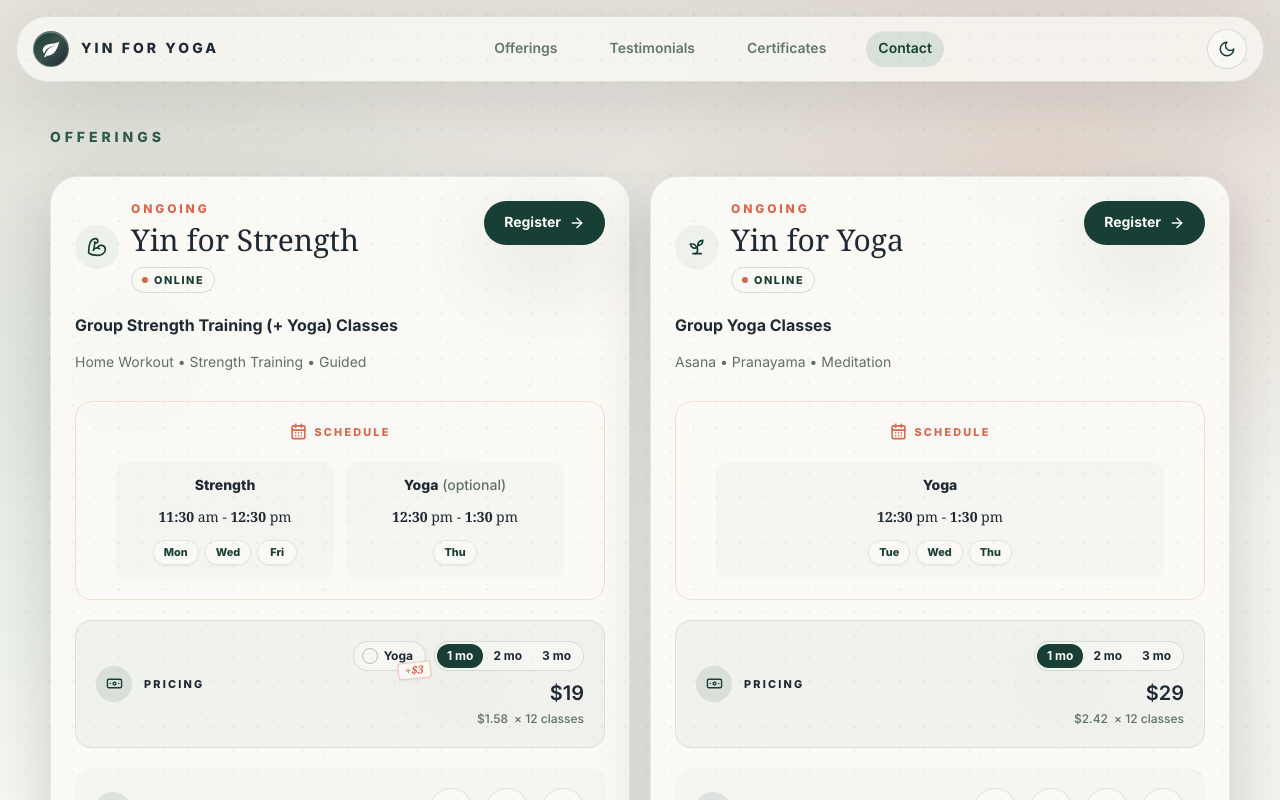
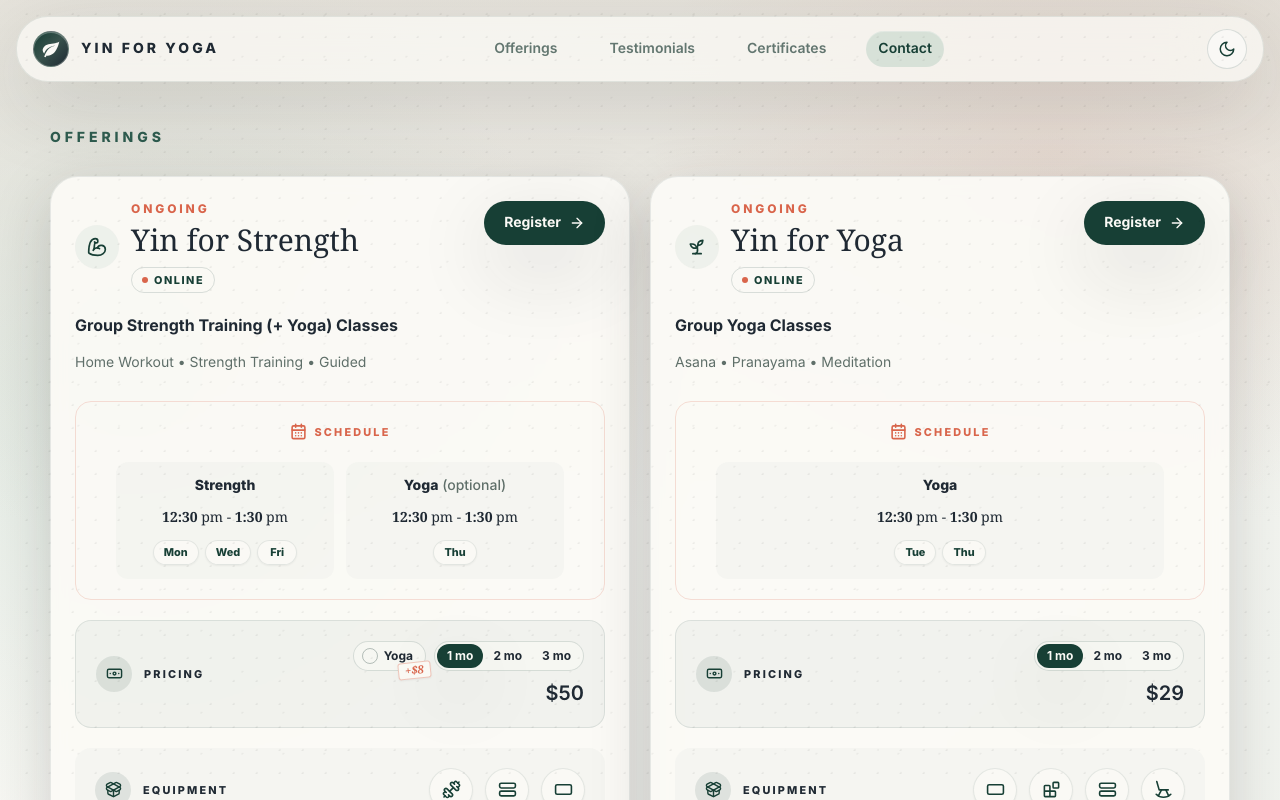
Before and after one commit to yinforyoga/yinforyoga.github.io, a Next.js app: page / in a window 1280 px wide. Shown: the top 800 px of the page. Built offline with nearby package versions, Linux system fonts and the light colour scheme.

Commit message:
Improve pricing (style + amount)

```diff
--- a/app/globals.css
+++ b/app/globals.css
@@ -119,6 +119,14 @@ body::before {
   padding-inline: 0.12em;
 }
 
+/* The stroke deliberately rides the LOWER THIRD of the numerals rather than
+   their vertical centre. A strike through the middle lands exactly on the
+   waist of an 8 (and the bowl joins of 3/6/9), which is the only thing
+   telling those digits apart from a 0 — at 14px, ₹4,800 read as ₹4,000.
+   Crossing the lower bowls instead leaves every identifying feature intact.
+   Heights are in em so the stroke stays proportional if the price size
+   changes, and the tilt is shallow enough that the line stays inside that
+   lower band across the whole string instead of sweeping up into the waist. */
 .price-strike::before,
 .price-strike::after {
   pointer-events: none;
@@ -126,35 +134,36 @@ body::before {
   position: absolute;
   left: -0.14em;
   right: -0.14em;
-  top: 50%;
   border-radius: 999px;
   transform-origin: center;
 }
 
 .price-strike::after {
-  height: 2.5px;
+  top: 61%;
+  height: 0.11em;
   background: linear-gradient(
     90deg,
     rgba(217, 101, 75, 0),
-    rgba(217, 101, 75, 0.95) 14%,
-    rgba(217, 101, 75, 0.95) 86%,
+    rgba(217, 101, 75, 0.95) 12%,
+    rgba(217, 101, 75, 0.95) 88%,
     rgba(217, 101, 75, 0)
   );
-  transform: translateY(-50%) rotate(-7deg);
+  transform: translateY(-50%) rotate(-3.5deg);
 }
 
 /* Ghost second pass, so the strike reads like it was drawn by hand. */
 .price-strike::before {
-  height: 1.5px;
-  opacity: 0.4;
+  top: 65%;
+  height: 0.07em;
+  opacity: 0.38;
   background: linear-gradient(
     90deg,
     rgba(217, 101, 75, 0),
-    rgba(217, 101, 75, 0.8) 22%,
-    rgba(217, 101, 75, 0.8) 78%,
+    rgba(217, 101, 75, 0.8) 20%,
+    rgba(217, 101, 75, 0.8) 80%,
     rgba(217, 101, 75, 0)
   );
-  transform: translateY(-10%) rotate(-9deg);
+  transform: translateY(-50%) rotate(-5.5deg);
 }
 
 .dark .price-strike::after,
--- a/app/page.tsx
+++ b/app/page.tsx
@@ -16,7 +16,7 @@ import type { LucideIcon } from "lucide-react";
 import { SiInstagram, SiWhatsapp } from "@icons-pack/react-simple-icons";
 import {
   certificates,
-  durationDiscounts,
+  type DurationDiscounts,
   type Offering,
   type OfferingAddOn,
   type OfferingLocalTime,
@@ -196,7 +196,7 @@ function OfferingCard({
 
         <PricingInfo
           price={offering.price}
-          schedule={offering.schedule}
+          durationDiscounts={offering.durationDiscounts}
           addOn={offering.addOn}
         />
 
@@ -213,31 +213,11 @@ function OfferingCard({
   );
 }
 
-function getWeeklyClassCount(
-  schedule: OfferingSchedule,
-  includeOptional: boolean,
-) {
-  const count = schedule.split
-    .filter((item) => !item.optional || includeOptional)
-    .reduce((total, item) => total + item.days.length, 0);
-
-  return count || 1;
-}
-
 function formatTotal(amount: number, currency: string) {
   return new Intl.NumberFormat(undefined, {
     style: "currency",
     currency,
     maximumFractionDigits: 0,
-  }).format(amount);
-}
-
-function formatPerClass(amount: number, currency: string) {
-  return new Intl.NumberFormat(undefined, {
-    style: "currency",
-    currency,
-    minimumFractionDigits: 0,
-    maximumFractionDigits: 2,
   }).format(amount);
 }
 
@@ -256,11 +236,11 @@ function getDiscountedTotal(
 
 function PricingInfo({
   price,
-  schedule,
+  durationDiscounts,
   addOn,
 }: {
   price: OfferingPrice;
-  schedule: OfferingSchedule;
+  durationDiscounts: DurationDiscounts;
   addOn?: OfferingAddOn;
 }) {
   const [region, setRegion] = useState("IN");
@@ -278,16 +258,11 @@ function PricingInfo({
   if (price.type !== "fixed") {
     // Add-ons are only modeled for fixed pricing (the only kind in use
     // today); range-priced offerings render the original layout untouched.
-    const classesPerMonth = getWeeklyClassCount(schedule, false) * 4;
     const regionalPrice = price.regions[region] ?? price.regions.IN;
     const extrapolatedMin = regionalPrice.min * duration;
     const extrapolatedMax = regionalPrice.max * duration;
     const actualMin = getDiscountedTotal(regionalPrice.min, duration, discount);
     const actualMax = getDiscountedTotal(regionalPrice.max, duration, discount);
-    const perClassActualMin =
-      (regionalPrice.min / classesPerMonth) * (1 - discount);
-    const perClassActualMax =
-      (regionalPrice.max / classesPerMonth) * (1 - discount);
 
     return (
       <PricingCard
@@ -297,8 +272,11 @@ function PricingInfo({
             ? `${formatTotal(extrapolatedMin, regionalPrice.currency)} – ${formatTotal(extrapolatedMax, regionalPrice.currency)}`
             : undefined
         }
-        perClassActual={`${formatPerClass(perClassActualMin, regionalPrice.currency)} – ${formatPerClass(perClassActualMax, regionalPrice.currency)}`}
-        classCount={classesPerMonth * duration}
+        amountPerMonth={
+          duration !== 1
+            ? `${formatTotal(actualMin / duration, regionalPrice.currency)} – ${formatTotal(actualMax / duration, regionalPrice.currency)}`
+            : undefined
+        }
         duration={duration}
         onDurationChange={setDuration}
       />
@@ -306,19 +284,12 @@ function PricingInfo({
   }
 
   const regionalPrice = price.regions[region] ?? price.regions.IN;
-  const baseClassesPerMonth = getWeeklyClassCount(schedule, false) * 4;
   const baseActual = getDiscountedTotal(regionalPrice.amount, duration, discount);
   const baseExtrapolated = regionalPrice.amount * duration;
 
-  const addOnScheduleItem = addOn
-    ? schedule.split.find(
-      (item) => item.classType === addOn.classType && item.optional,
-    )
-    : undefined;
   const addOnRegionalPrice = addOn
     ? addOn.price.regions[region] ?? addOn.price.regions.IN
     : undefined;
-  const addOnClassesPerMonth = (addOnScheduleItem?.days.length ?? 0) * 4;
   const addOnActual =
     addOn && addOnRegionalPrice
       ? getDiscountedTotal(
@@ -331,13 +302,9 @@ function PricingInfo({
     ? addOnRegionalPrice.amount * duration
     : 0;
 
-  const totalClassesPerMonth =
-    baseClassesPerMonth + (includeAddOn ? addOnClassesPerMonth : 0);
   const totalActual = baseActual + (includeAddOn ? addOnActual : 0);
   const totalExtrapolated =
     baseExtrapolated + (includeAddOn ? addOnExtrapolated : 0);
-  const perClassActualAmount =
-    totalActual / (totalClassesPerMonth * duration);
 
   return (
     <PricingCard
@@ -347,8 +314,11 @@ function PricingInfo({
           ? formatTotal(totalExtrapolated, regionalPrice.currency)
           : undefined
       }
-      perClassActual={formatPerClass(perClassActualAmount, regionalPrice.currency)}
-      classCount={totalClassesPerMonth * duration}
+      amountPerMonth={
+        duration !== 1
+          ? formatTotal(totalActual / duration, regionalPrice.currency)
+          : undefined
+      }
       duration={duration}
       onDurationChange={setDuration}
       addOn={
@@ -368,16 +338,14 @@ function PricingInfo({
 function PricingCard({
   actual,
   extrapolated,
-  perClassActual,
-  classCount,
+  amountPerMonth,
   duration,
   onDurationChange,
   addOn,
 }: {
   actual: string;
   extrapolated?: string;
-  perClassActual: string;
-  classCount: number;
+  amountPerMonth?: string;
   duration: 1 | 2 | 3;
   onDurationChange: (value: 1 | 2 | 3) => void;
   addOn?: {
@@ -387,8 +355,11 @@ function PricingCard({
     onChange: (checked: boolean) => void;
   };
 }) {
+  // The mobile `pb-5` (rather than the `p-4` used on the other sides) matches
+  // the desktop `p-5`, so the pinned per-month tag below keeps the same
+  // clearance from the card edge at both breakpoints.
   return (
-    <div className="mt-5 flex flex-col gap-4 rounded-2xl border border-forest/10 bg-forest/[0.04] p-4 dark:border-linen/10 dark:bg-linen/[0.04] sm:flex-row sm:items-center sm:justify-between sm:p-5">
+    <div className="mt-5 flex flex-col gap-4 rounded-2xl border border-forest/10 bg-forest/[0.04] p-4 pb-5 dark:border-linen/10 dark:bg-linen/[0.04] sm:flex-row sm:items-center sm:justify-between sm:p-5">
       <div className="flex flex-col items-center gap-2 sm:flex-row sm:gap-3">
         <span className="grid h-9 w-9 shrink-0 place-items-center rounded-full bg-forest/10 text-forest dark:bg-linen/10 dark:text-linen">
           <Banknote aria-hidden="true" size={17} />
@@ -409,7 +380,7 @@ function PricingCard({
           ) : null}
           <DurationTabs duration={duration} onChange={onDurationChange} />
         </div>
-        <div className="flex flex-col items-center gap-1 sm:items-end">
+        <div className="relative flex flex-col items-center sm:items-end">
           <div className="flex flex-wrap items-baseline justify-center gap-x-2 gap-y-1 sm:justify-end">
             {extrapolated ? (
               <span className="price-strike font-sans text-sm font-medium text-[color:var(--muted)]">
@@ -420,10 +391,15 @@ function PricingCard({
               {actual}
             </p>
           </div>
-          <p className="flex flex-wrap items-baseline justify-center gap-x-1.5 gap-y-1 text-xs font-medium text-[color:var(--muted)] sm:justify-end">
-            <span>{perClassActual}</span>
-            <span>× {classCount} classes</span>
-          </p>
+          {/* Pinned below the total rather than stacked under it, so the card
+              never changes height as `duration` flips this line on and off —
+              the offering cards stretch to a shared height, so an in-flow line
+              here would resize the neighbouring card too. */}
+          {amountPerMonth ? (
+            <span className="pointer-events-none absolute -bottom-3.5 right-0 rotate-2 whitespace-nowrap rounded-[3px] bg-forest/10 px-1.5 py-0.5 font-serif text-[0.7rem] italic leading-none text-[color:var(--muted)] dark:bg-linen/10">
+              {amountPerMonth} / month
+            </span>
+          ) : null}
         </div>
       </div>
     </div>
--- a/lib/data.ts
+++ b/lib/data.ts
@@ -69,24 +69,16 @@ export type OfferingPrice =
   };
 
 // Multi-month packages are priced at a lower effective monthly rate than the
-// 1-month price. These discounts (12.5% for 2 months, 25% for 3 months) come
-// from the per-class rate dropping from ₹200 → ₹175 → ₹150 as commitment
-// length increases, and apply uniformly across regions/currencies since the
-// discount is a percentage off the extrapolated (1-month × N) total.
-export const durationDiscounts: Record<1 | 2 | 3, number> = {
+// 1-month price, expressed as a percentage off the extrapolated
+// (1-month × N) total so it applies uniformly across regions/currencies.
+// Each offering sets its own table, since the rate at which a longer
+// commitment earns a discount is a per-offering pricing decision.
+export type DurationDiscounts = Record<1 | 2 | 3, number>;
+
+export const noDurationDiscounts: DurationDiscounts = {
   1: 0,
-  2: 0.125,
-  3: 0.25,
-};
-
-// Add-on classes (e.g. the optional Thursday Yoga session tacked onto Yin for
-// Strength) are priced separately from the offering's mandatory classes, and
-// discount faster with commitment length (25% for 2 months, 50% for 3) since
-// the per-class rate drops ₹100 → ₹75 → ₹50.
-export const addOnDurationDiscounts: Record<1 | 2 | 3, number> = {
-  1: 0,
-  2: 0.25,
-  3: 0.4,
+  2: 0,
+  3: 0,
 };
 
 export type OfferingAddOn = {
@@ -96,7 +88,7 @@ export type OfferingAddOn = {
     type: "fixed";
     regions: Record<string, { amount: number; currency: string }>;
   };
-  durationDiscounts: Record<1 | 2 | 3, number>;
+  durationDiscounts: DurationDiscounts;
 };
 
 export type Offering = {
@@ -105,6 +97,7 @@ export type Offering = {
   theme: string;
   schedule: OfferingSchedule;
   price: OfferingPrice;
+  durationDiscounts: DurationDiscounts;
   addOn?: OfferingAddOn;
   mode: OfferingMode;
   status: OfferingStatus;
@@ -151,8 +144,8 @@ export const offerings: Offering[] = [
         {
           days: ["Mon", "Wed", "Fri"],
           classType: "Strength",
-          startTime: { hour: 5, meridiem: "pm" },
-          endTime: { hour: 6, meridiem: "pm" },
+          startTime: { hour: 6, meridiem: "pm" },
+          endTime: { hour: 7, meridiem: "pm" },
         },
         {
           days: ["Thu"],
@@ -167,7 +160,7 @@ export const offerings: Offering[] = [
       type: "fixed",
       regions: {
         IN: { amount: 2400, currency: "INR" },
-        US: { amount: 19, currency: "USD" },
+        US: { amount: 50, currency: "USD" },
         CA: { amount: 26, currency: "CAD" },
         GB: { amount: 15, currency: "GBP" },
         AU: { amount: 29, currency: "AUD" },
@@ -175,13 +168,19 @@ export const offerings: Offering[] = [
         AE: { amount: 70, currency: "AED" },
         SG: { amount: 26, currency: "SGD" },
         JP: { amount: 2880, currency: "JPY" },
-        DE: { amount: 18, currency: "EUR" },
-        FR: { amount: 18, currency: "EUR" },
-        IT: { amount: 18, currency: "EUR" },
-        ES: { amount: 18, currency: "EUR" },
-        NL: { amount: 18, currency: "EUR" },
-        IE: { amount: 18, currency: "EUR" },
+        DE: { amount: 49, currency: "EUR" },
+        FR: { amount: 49, currency: "EUR" },
+        IT: { amount: 49, currency: "EUR" },
+        ES: { amount: 49, currency: "EUR" },
+        NL: { amount: 49, currency: "EUR" },
+        IE: { amount: 49, currency: "EUR" },
       },
+    },
+    // ₹2400 → ₹2200 → ₹2000 per month as commitment length increases.
+    durationDiscounts: {
+      1: 0,
+      2: 0.0833333,
+      3: 0.1666666666,
     },
     // TODO: only the IN amount (₹100/class × 4 classes/month) is a confirmed
     // price. The rest are provisional, scaled from this offering's own
@@ -194,7 +193,7 @@ export const offerings: Offering[] = [
         type: "fixed",
         regions: {
           IN: { amount: 400, currency: "INR" },
-          US: { amount: 3, currency: "USD" },
+          US: { amount: 8, currency: "USD" },
           CA: { amount: 4, currency: "CAD" },
           GB: { amount: 3, currency: "GBP" },
           AU: { amount: 5, currency: "AUD" },
@@ -202,15 +201,18 @@ export const offerings: Offering[] = [
           AE: { amount: 12, currency: "AED" },
           SG: { amount: 4, currency: "SGD" },
           JP: { amount: 480, currency: "JPY" },
-          DE: { amount: 3, currency: "EUR" },
-          FR: { amount: 3, currency: "EUR" },
-          IT: { amount: 3, currency: "EUR" },
-          ES: { amount: 3, currency: "EUR" },
-          NL: { amount: 3, currency: "EUR" },
-          IE: { amount: 3, currency: "EUR" },
+          DE: { amount: 8, currency: "EUR" },
+          FR: { amount: 8, currency: "EUR" },
+          IT: { amount: 8, currency: "EUR" },
+          ES: { amount: 8, currency: "EUR" },
+          NL: { amount: 8, currency: "EUR" },
+          IE: { amount: 8, currency: "EUR" },
         },
       },
-      durationDiscounts: addOnDurationDiscounts,
+      // Add-on classes are priced separately from the offering's mandatory
+      // classes, and carry no multi-month discount — the add-on's monthly
+      // rate is flat regardless of commitment length.
+      durationDiscounts: noDurationDiscounts,
     },
     mode: "Online",
     status: "Registrations Open",
@@ -248,7 +250,7 @@ export const offerings: Offering[] = [
       },
       split: [
         {
-          days: ["Tue", "Wed", "Thu"],
+          days: ["Tue", "Thu"],
           classType: "Yoga",
           startTime: { hour: 6, meridiem: "pm" },
           endTime: { hour: 7, meridiem: "pm" },
@@ -258,7 +260,7 @@ export const offerings: Offering[] = [
     price: {
       type: "fixed",
       regions: {
-        IN: { amount: 2400, currency: "INR" },
+        IN: { amount: 1600, currency: "INR" },
         US: { amount: 29, currency: "USD" },
         CA: { amount: 38, currency: "CAD" },
         GB: { amount: 22, currency: "GBP" },
@@ -274,6 +276,12 @@ export const offerings: Offering[] = [
         NL: { amount: 26, currency: "EUR" },
         IE: { amount: 26, currency: "EUR" },
       },
+    },
+    // ₹1600 → ₹467 → ₹1333 per month as commitment length increases.
+    durationDiscounts: {
+      1: 0,
+      2: 0.125,
+      3: 0.25,
     },
     mode: "Online",
     status: "Registrations Open",
```
